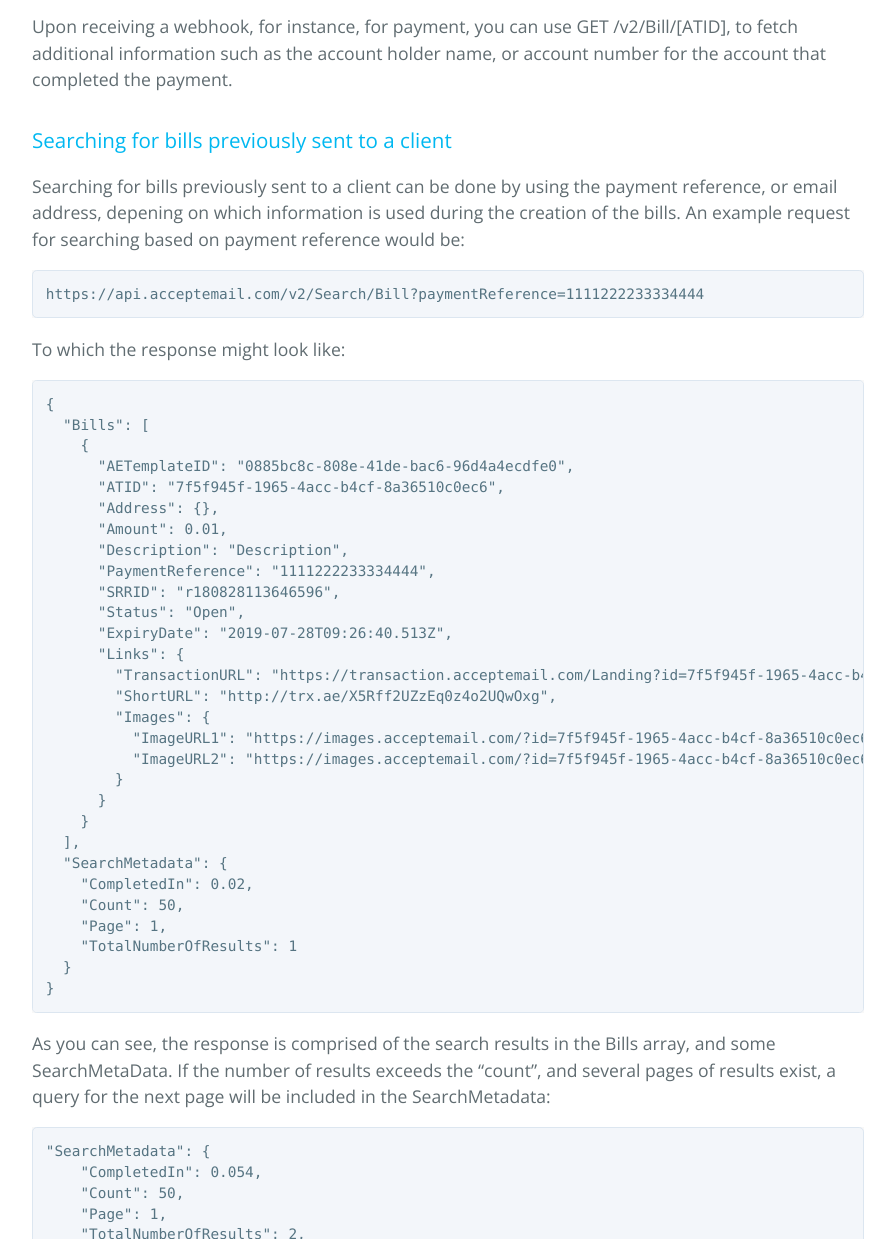
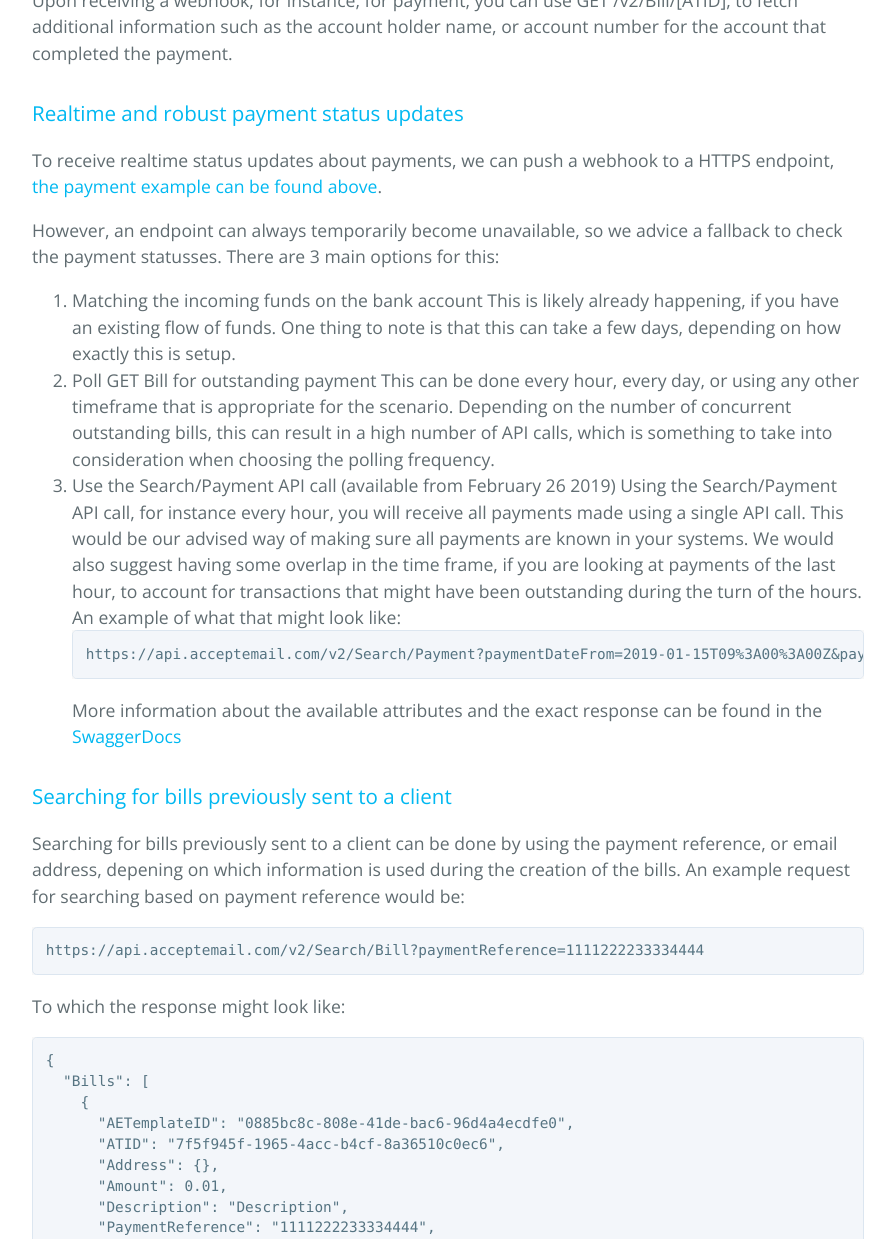
Before and after one commit to AcceptEmail/Examples, a Jekyll site: the page built from index.md, in a window 1280 px wide and 1400 px high, scrolled down 6434 px, cut to the strip 161-1400 px from the top of the window. Shown: the whole strip, without its empty margins (192-1087 px from the left). Built offline with Jekyll 4.4.1, drawn with Linux system fonts in a browser that asks for light colours; some of the changed text lies outside the part shown.

Commit message:
added Realtime and robust payment status updates
to include the search payments

````diff
--- a/index.md
+++ b/index.md
@@ -13,11 +13,12 @@ AcceptEasy is a cloudbased service that enables online, mobile and social paymen
 3. [Use cases](#use-cases)
 	1. [Create link for use inline, chat or portal](#inline-chat-portal)
 	2. [Bulk sending of Bills through email, text or both](#bulk-sending)
-	3. [Receiving webhooks](#receive-webhooks)
-	4. [Searching for bills previously sent to a client](#search-bills-client)
-	5. [Getting the payment methods for a bill](#getting-payment-methods)
-	6. [Redirect straight to payment provider](#redirecting)
-	7. [Redirecting after payment](#redirect-after-payment)
+	3. [Receiving webhooks for bounces, asynchronous creation and payment status](#receive-webhooks)
+  4. [Realtime and robust payment status updates](#realtime-robust-paymentstatus)
+	5. [Searching for bills previously sent to a client](#search-bills-client)
+	6. [Getting the payment methods for a bill](#getting-payment-methods)
+	7. [Redirect straight to payment provider](#redirecting)
+	8. [Redirecting after payment](#redirect-after-payment)
 4. [Migration from v1 to v2](#migration-v1-to-v2)
 	1. [Synchronous vs Asynchronous](#synchronous-vs-asynchronous)
 	2. [EmailData to RecordData](#emaildata-to-recorddata)
@@ -184,7 +185,7 @@ Creation error:
   "STATUS": "CreationFailed"
 }
 ```
-
+<a id="receive-webhooks-payment"></a>
 Payment made:
 ```
 {
@@ -201,6 +202,28 @@ These webhooks will be sent to a HTTPS endpoint that can be set in your account.
 <div class='embed-container'><iframe src='https://player.vimeo.com/video/254997339' frameborder='0' webkitAllowFullScreen mozallowfullscreen allowFullScreen></iframe></div>
 
 Upon receiving a webhook, for instance, for payment, you can use GET /v2/Bill/[ATID], to fetch additional information such as the account holder name, or account number for the account that completed the payment.
+
+<a id="realtime-robust-paymentstatus"></a>
+
+### [Realtime and robust payment status updates](#realtime-robust-paymentstatus)
+
+To receive realtime status updates about payments, we can push a webhook to a HTTPS endpoint, [the payment example can be found above](#receive-webhooks-payment).
+
+However, an endpoint can always temporarily become unavailable, so we advice a fallback to check the payment statusses. There are 3 main options for this:
+1. Matching the incoming funds on the bank account
+This is likely already happening, if you have an existing flow of funds. One thing to note is that this can take a few days, depending on how exactly this is setup.
+2. Poll GET Bill for outstanding payment
+This can be done every hour, every day, or using any other timeframe that is appropriate for the scenario. Depending on the number of concurrent outstanding bills, this can result in a high number of API calls, which is something to take into consideration when choosing the polling frequency.
+3. Use the Search/Payment API call (available from February 26 2019)
+Using the Search/Payment API call, for instance every hour, you will receive all payments made using a single API call. This would be our advised  way of making sure all payments are known in your systems. We would also suggest having some overlap in the time frame, if you are looking at payments of the last hour, to account for transactions that might have been outstanding during the turn of the hours.
+An example of what that might look like:
+```
+https://api.acceptemail.com/v2/Search/Payment?paymentDateFrom=2019-01-15T09%3A00%3A00Z&paymentDateTo=2019-01-16T09%3A00%3A00Z&type=Bills
+```
+More information about the available attributes and the exact response can be found in the [SwaggerDocs](https://api-acp.acceptemail.com/swagger/ui/index#!/Search/Search_SearchPayment)
+
+
+
 
 <a id="search-bills-client"></a>
 ### [Searching for bills previously sent to a client](#search-bills-client)
````
